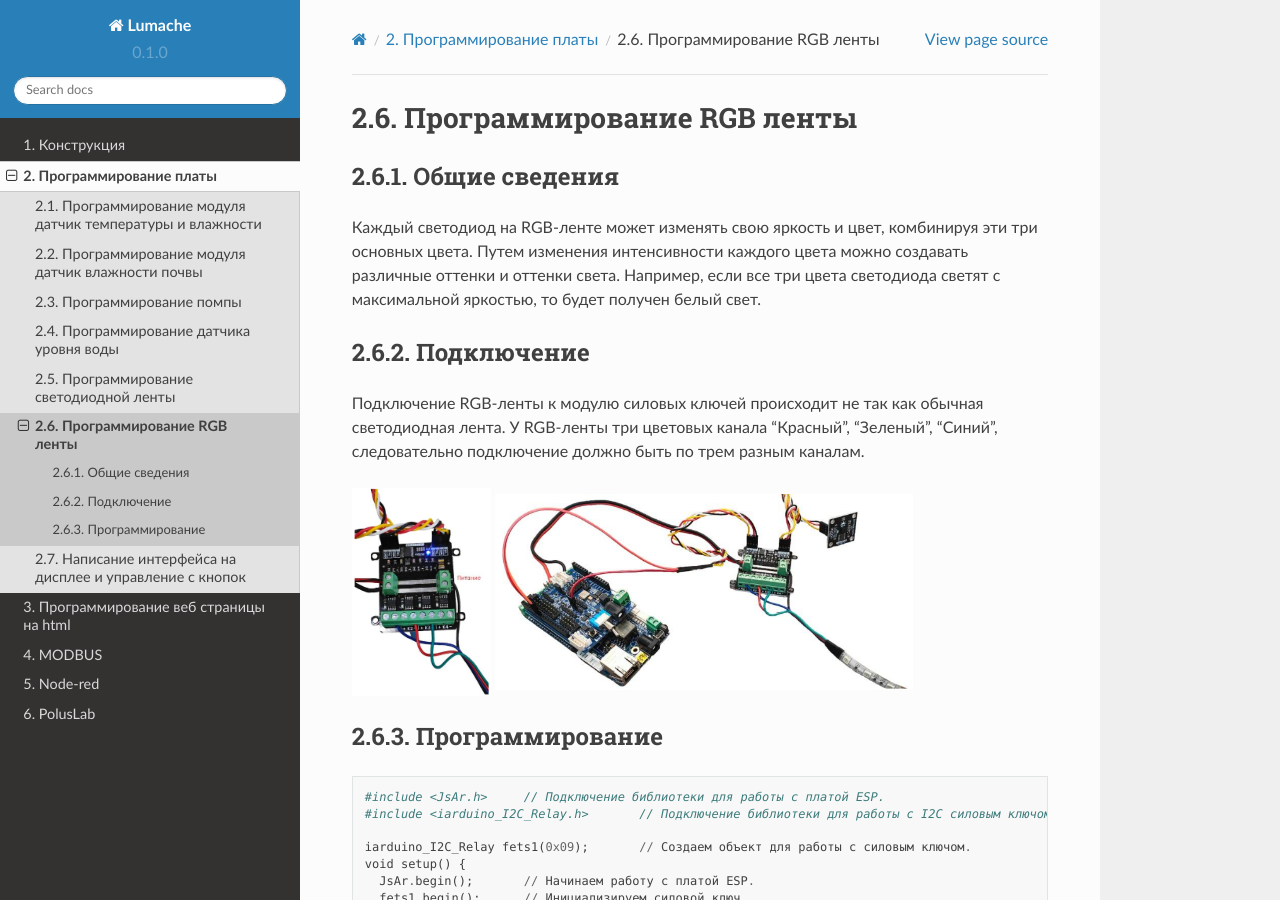
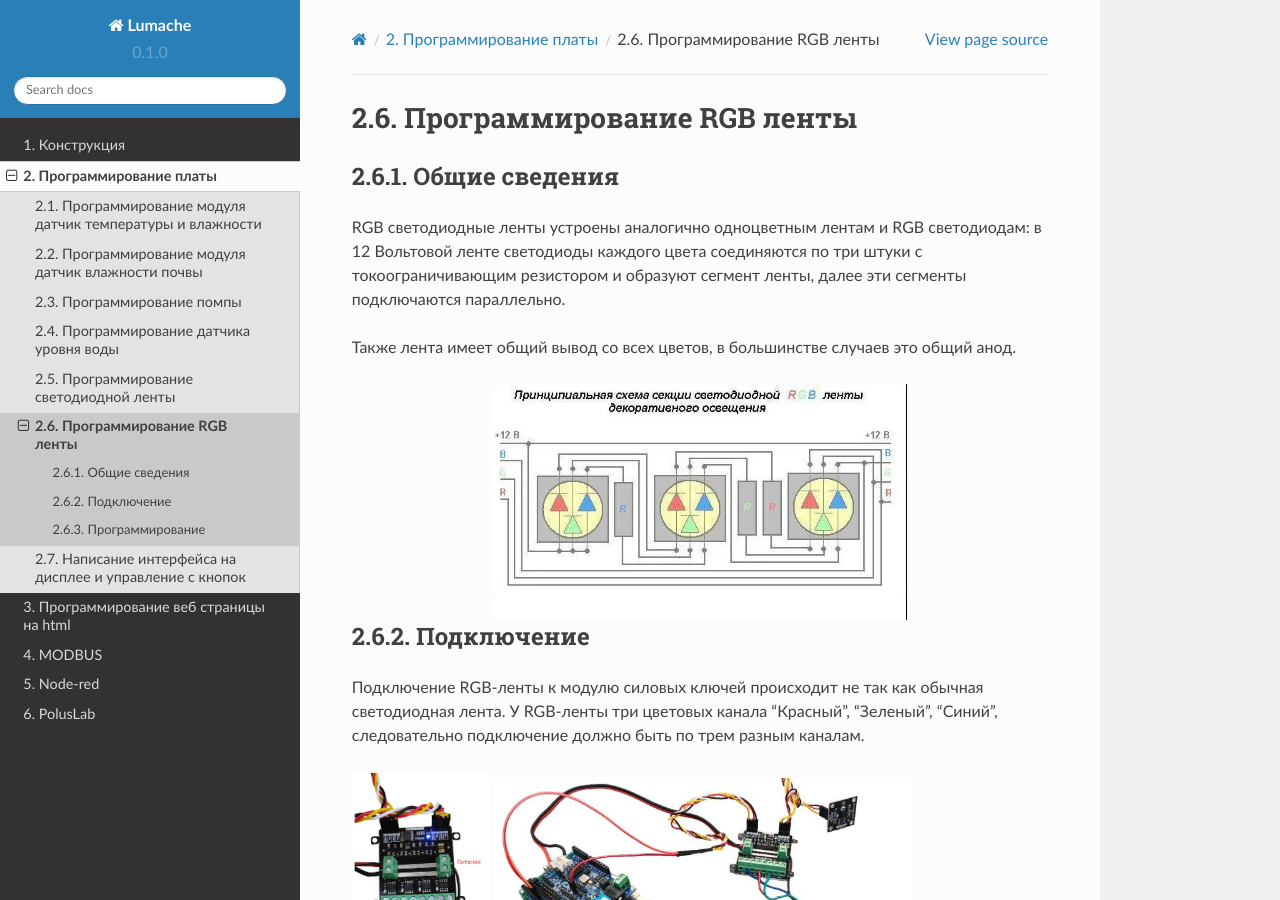
Before and after one commit to BBanwz/book_AL_GH, a Sphinx documentation site: the page built from docs/2MBCode/6RGBLED.rst, in a window 1280 px wide and 900 px high. Built offline with Sphinx 7.4.7 and the Read the Docs theme 2.0.0, drawn with Linux system fonts in a browser that asks for light colours.

Commit message:
Update 6RGBLED.rst

```diff
--- a/docs/2MBCode/6RGBLED.rst
+++ b/docs/2MBCode/6RGBLED.rst
@@ -5,7 +5,15 @@
 Общие сведения
 ~~~~~~~~~~~~~~
 
-Каждый светодиод на RGB-ленте может изменять свою яркость и цвет, комбинируя эти три основных цвета. Путем изменения интенсивности каждого цвета можно создавать различные оттенки и оттенки света. Например, если все три цвета светодиода светят с максимальной яркостью, то будет получен белый свет.
+RGB светодиодные ленты устроены аналогично одноцветным лентам и RGB светодиодам: в 12 Вольтовой ленте светодиоды каждого цвета соединяются по три штуки с токоограничивающим резистором и образуют сегмент ленты, далее эти сегменты подключаются параллельно.
+
+Также лента имеет общий вывод со всех цветов, в большинстве случаев это общий анод.
+
+.. figure:: images/16.png
+       :width: 60%
+       :align: center
+       :alt: Поплавок
+
 
 Подключение
 ~~~~~~~~~~~
```
